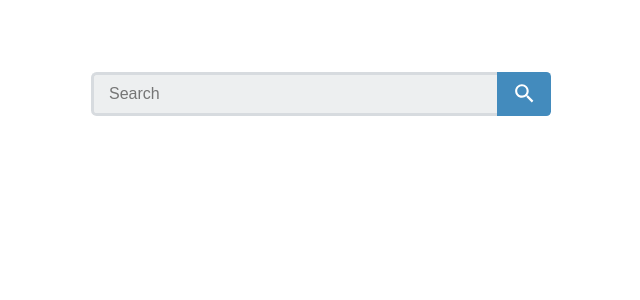
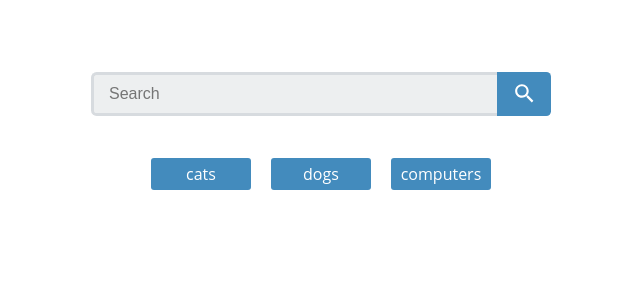
Before and after one commit to KaitlynDodds/react-img-gallery, a React (Create React App) app: page /cats in a window 1280 px wide. Shown: the top 300 px of the page, without its empty margins (319-959 px from the left). Built offline with nearby package versions, Linux system fonts and the light colour scheme.

Commit message:
added MainNav component

```diff
--- a/src/App.js
+++ b/src/App.js
@@ -2,12 +2,14 @@ import React, { Component } from 'react';
 
 // components
 import SearchForm from './components/SearchForm';
+import MainNav from './components/MainNav';
 
 class App extends Component {
   render() {
     return (
       <div className="container">
         <SearchForm />
+        <MainNav />
       </div>
     );
   }
--- /dev/null
+++ b/src/components/MainNav/NavLink.js
@@ -0,0 +1,11 @@
+import React from 'react';
+
+const NavLink = props => {
+    return (
+        <li>
+            <a href='#'>{props.topic}</a>
+        </li>
+    );
+}
+
+export default NavLink;
--- /dev/null
+++ b/src/components/MainNav/index.js
@@ -0,0 +1,18 @@
+import React from 'react';
+
+// components
+import NavLink from './NavLink';
+
+const MainNav = props => {
+    return (
+        <nav className="main-nav">
+            <ul>
+                <NavLink topic="cats" />
+                <NavLink topic="dogs" />
+                <NavLink topic="computers" />
+            </ul>
+        </nav>
+    );
+}
+
+export default MainNav;
```
